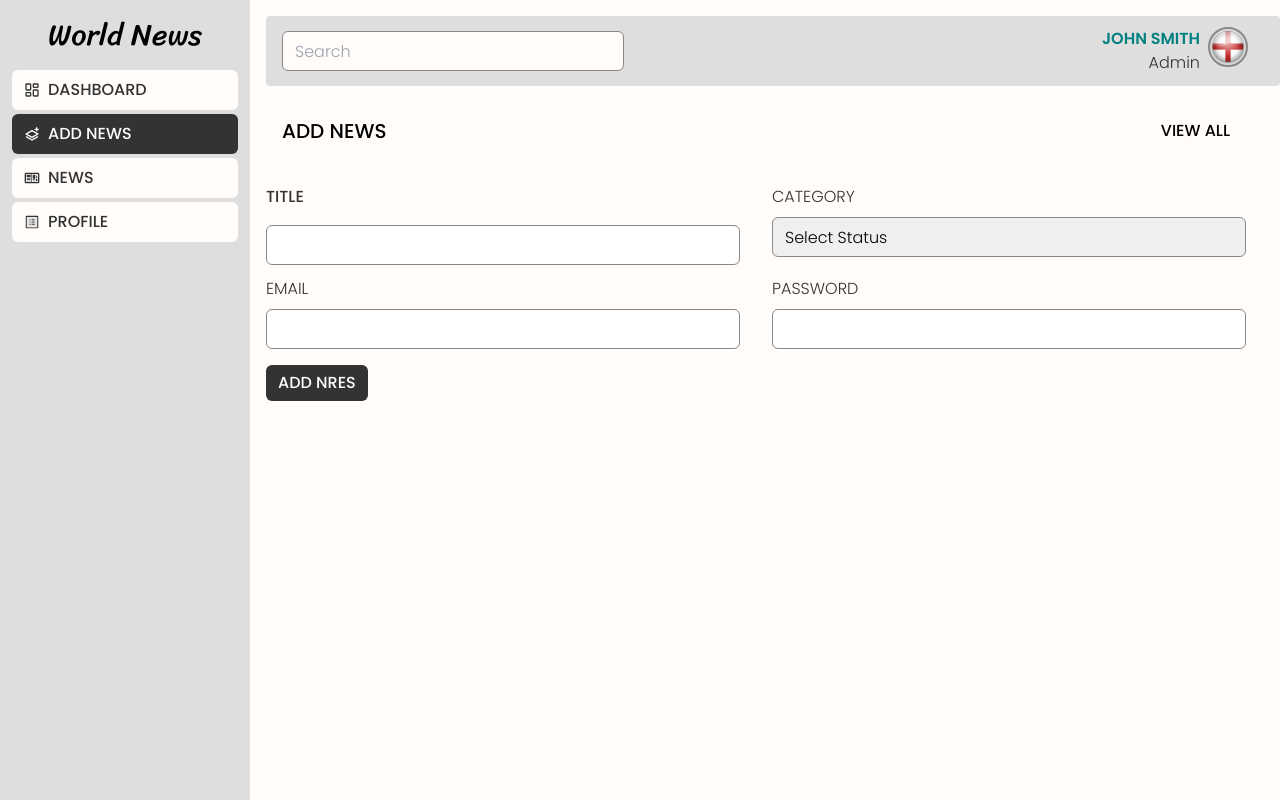
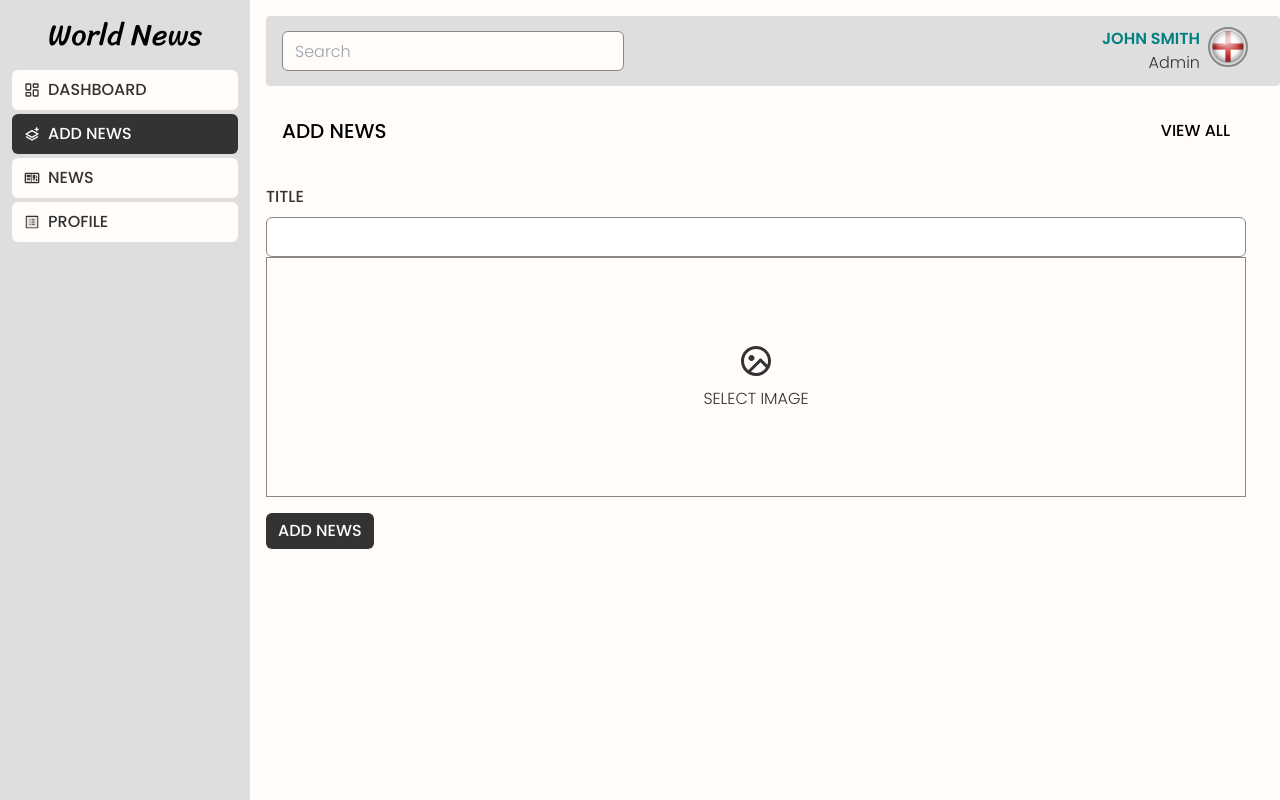
Before and after one commit to Nimira43/World-News, a React (Vite) app in the folder client/: page /dashboard/news/create in a window 1280 px wide. Built offline with nearby package versions, Linux system fonts and the light colour scheme.

Commit message:
CreateNews form - 4

```diff
--- a/client/src/dashboard/pages/CreateNews.jsx
+++ b/client/src/dashboard/pages/CreateNews.jsx
@@ -1,3 +1,4 @@
+import { RiImageCircleLine } from 'react-icons/ri'
 import { Link } from 'react-router-dom'
 
 const CreateNews = () => {
@@ -13,8 +14,7 @@ const CreateNews = () => {
       </div>
 
       <form>
-          <div className='grid grid-cols-2 gap-x-8 mb-3'>
-            <div className='flex flex-col gap-y-2'>
+        <div>
           <label
             htmlFor='title'
             className='block text-grey-dark uppercase text-md font-medium mb-2'
@@ -22,79 +22,35 @@ const CreateNews = () => {
             Title
           </label>
           <input
-                id='name'
+            id='title'
             type='text'
-                name='name'
+            name='title'
             required
-                className='input-field'
+            className='w-full input-field'
           />
         </div>
-            <div className='flex flex-col gap-y-2'>
+        <div>
           <label
             htmlFor='name'
-                className='text-grey-dark uppercase text-md'
+            className='w-full h-[240px]
+            flex flex-col items-center justify-center cursor-pointer border
+            border-grey-medium outline-0 focus:border-grey-dark
+            text-grey-dark uppercase text-md'
           >
-                Category
+            <RiImageCircleLine
+              className='text-4xl' />
+            <span className='mt-2 '>Select Image</span>
           </label>
-              <select
-                id='name'
-                name='category'
-                required
-                className='input-field text-left'
-              >
-                <option
-                value=''>Select Status</option>
-                <option value='International'>International</option>
-                <option value='Sport'>Sport</option>
-                <option value='Business'>Business</option>
-                <option value='Technology'>Technology</option>
-                <option value='Health'>Health</option>
-                <option value='Entertainment'>Entertainment</option>
-                <option value='Travel'>Travel</option>
-              </select>
         </div>
-          </div>
-          <div className='grid grid-cols-2 gap-x-8 mb-3'>
-            <div className='flex flex-col gap-y-2'>
-              <label
-                htmlFor='email'
-                className='text-grey-dark uppercase text-md'
-              >
-                Email
-              </label>
-              <input
-                id='email'
-                type='email'
-                name='email'
-                required
-                className='input-field'
-              />
-            </div>
-            <div className='flex flex-col gap-y-2'>
-              <label
-                htmlFor='password'
-                className='text-grey-dark uppercase text-md'
-              >
-                Password
-              </label>
-              <input
-                id='password'
-                type='password'
-                name='password'
-                required
-                className='input-field'
-              />
-            </div>
-          </div>
+
         <div className='mt-4'>
           <button
             className='px-3 py-[6px] font-medium bg-grey-dark hover:bg-primary text-light uppercase rounded-md'
           >
-              Add Nres
+            Add News
           </button>
         </div>
       </form>
-
     </div>
   )
 }
```
Lines whose indentation alone changed are shown as unchanged.
